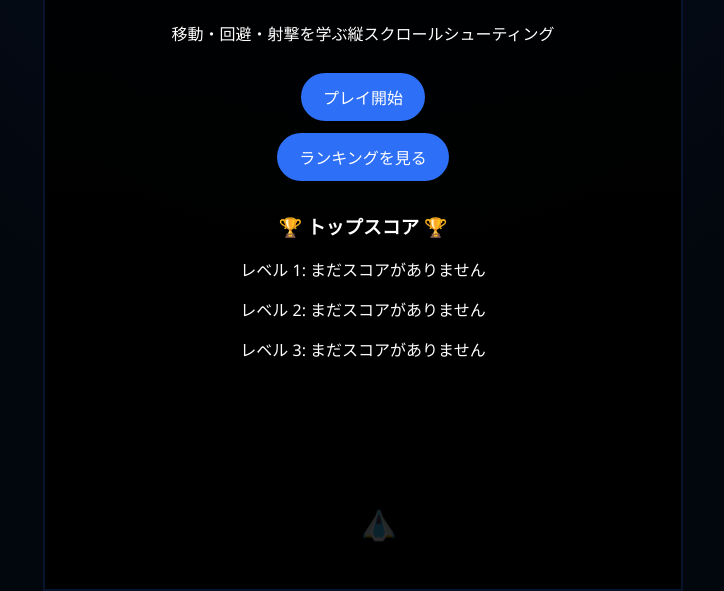
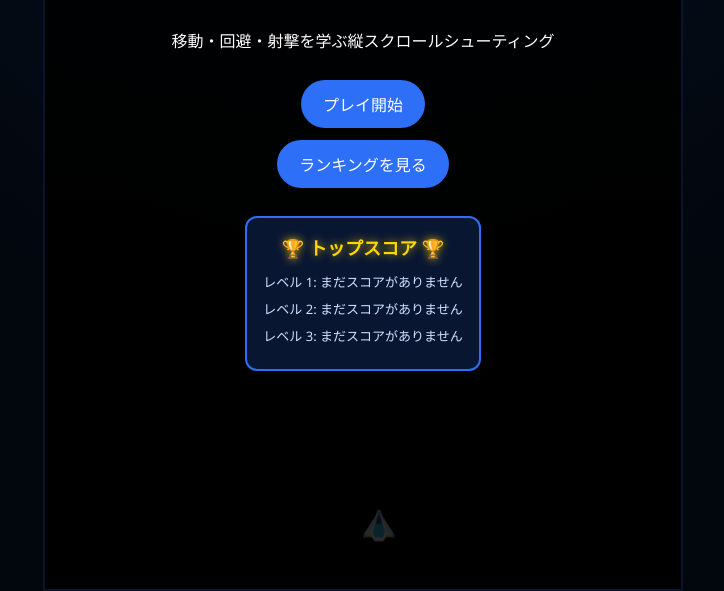
Before and after one commit to kazuma7354/b4-game, a plain HTML site: page index.html in a window 1280 px wide. Shown: the part 307-898 px from the top of the page, without its empty margins (277-1001 px from the left). Drawn offline with Linux system fonts and the light colour scheme.

Commit message:
Add styles for top scores section
Added styles for top scores section including background, border, and typography.

```diff
--- a/style.css
+++ b/style.css
@@ -113,3 +113,25 @@ label {
     width: 100%;
   }
 }
+
+.top-scores {
+  background: rgba(45, 111, 246, 0.2);
+  border: 2px solid #2d6ff6;
+  border-radius: 12px;
+  padding: 16px;
+  margin-top: 16px;
+  font-size: 14px;
+}
+
+.top-scores h3 {
+  margin: 0 0 12px 0;
+  color: #ffd700;
+  font-size: 18px;
+  text-shadow: 0 0 8px rgba(255, 215, 0, 0.8);
+}
+
+.top-scores p {
+  margin: 8px 0;
+  color: #cfe3ff;
+  font-size: 13px;
+}
```
